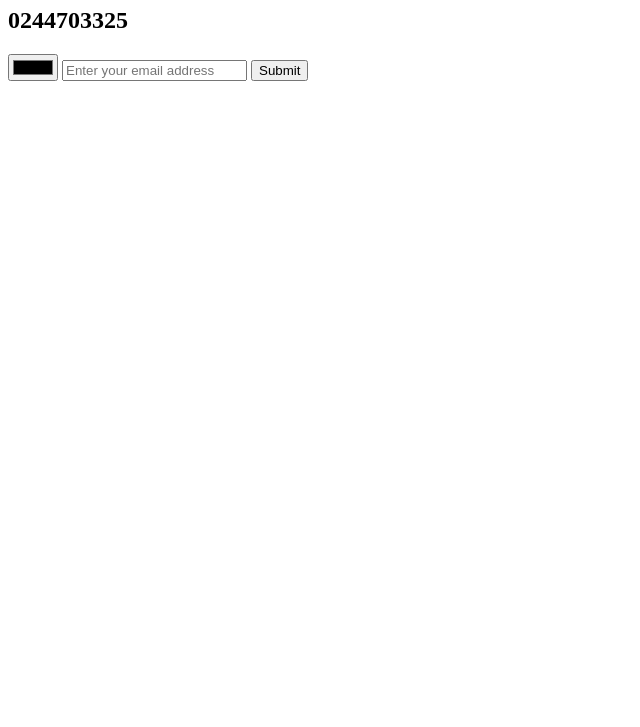
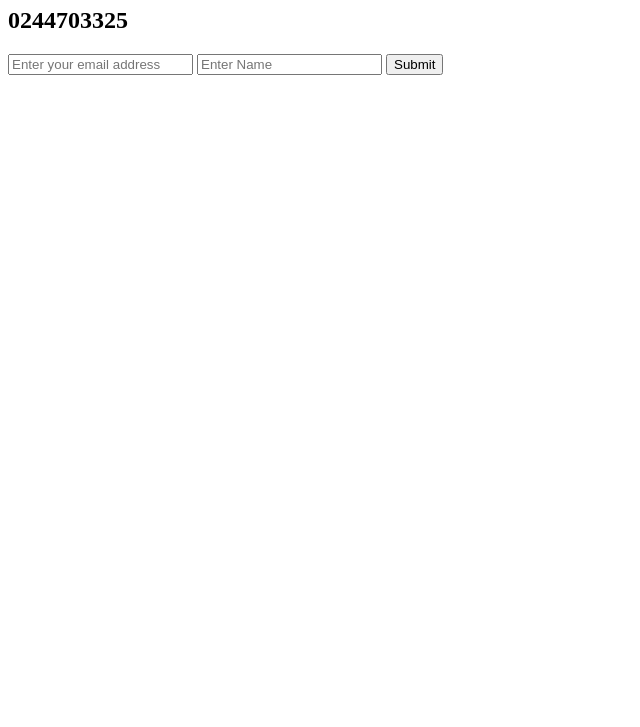
Before and after one commit to gimah/my_CynT2, a plain HTML site: page contact.html in a window 1280 px wide. Shown: the part 73-800 px from the top of the page, without its empty margins (0-640 px from the left). Drawn offline with Linux system fonts and the light colour scheme.

Commit message:
updated version of contact

```diff
--- a/contact.html
+++ b/contact.html
@@ -10,8 +10,8 @@
     <h1>Contact number: 2</h1>
     <h2>0244703325</h2>
     <form action="heilhf"></form>
-    <input type="color" name="manei" id="">
     <input type="email" name="gimah9@hotmail.com" id="" placeholder="Enter your email address">
+    <input type="name" placeholder="Enter Name">
     <input type="submit">
 </body>
 </html>
```
